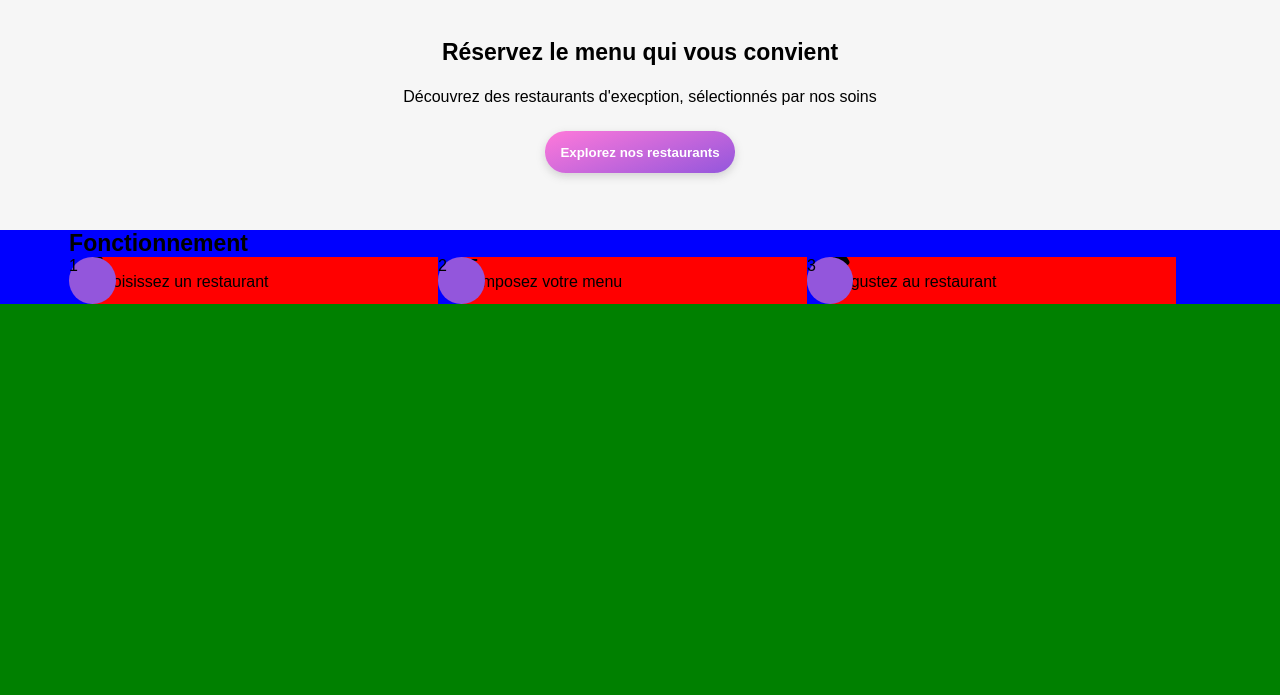
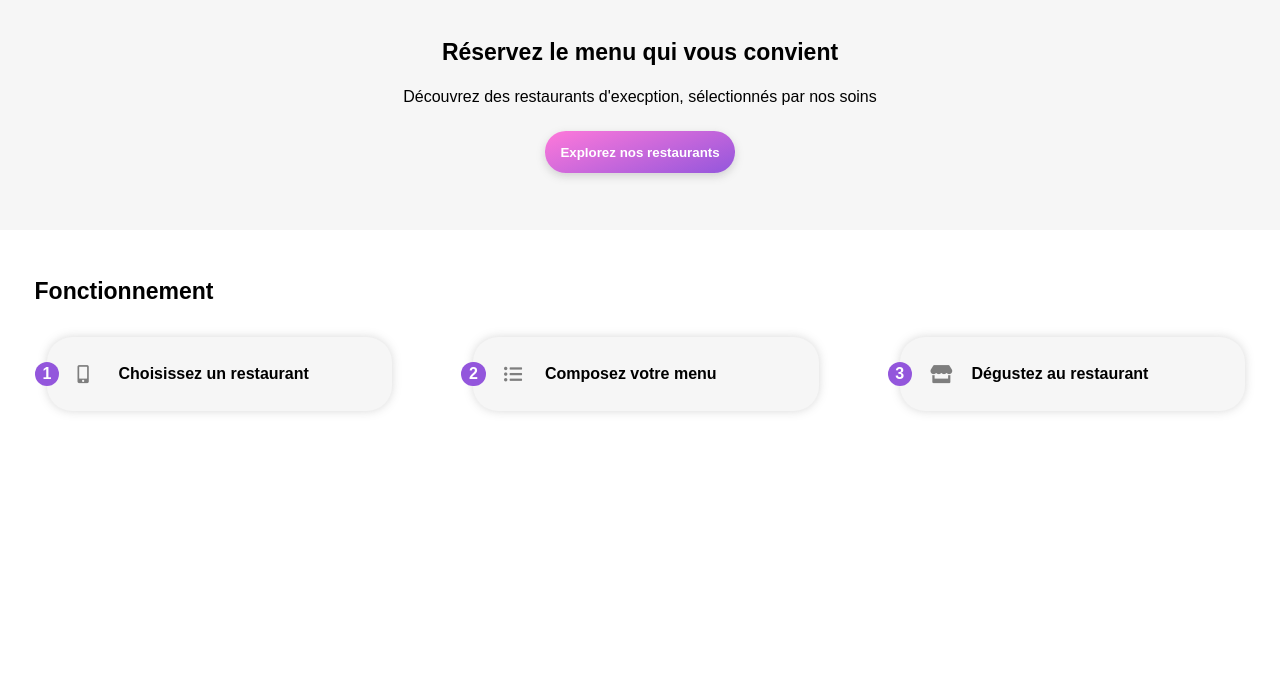
Before and after one commit to Dompou06/DominiquePourriere_3_23112020, a website: page public/index.html in a window 1280 px wide. Shown: the part 105-800 px from the top of the page. Drawn offline with Linux system fonts and the light colour scheme; files whose address does not match are found by name; a web font is replaced by a local one.

Commit message:
Positionnement Fonctionnement

```diff
--- a/public/index.html
+++ b/public/index.html
@@ -69,7 +69,7 @@
                         <div class="choix--n">1</div>
                         <div class="choix--intitule">
                             <div class="icon-choix"><span class="icon-mobile-alt-solid"></span></div>
-                            <div>Choisissez un restaurant</div>
+                            <div class="choix--intitule--text">Choisissez un restaurant</div>
                         </div>
                     </div>
                 </a>
@@ -77,14 +77,14 @@
                     <div class="choix--n">2</div>
                     <div class="choix--intitule">
                         <div class="icon-choix"><i class="icon-list-ul-solid"></i></div>
-                        <div>Composez votre menu</div>
+                        <div class="choix--intitule--text">Composez votre menu</div>
                     </div>
                 </div>
                 <div class="choix">
                     <div class="choix--n">3</div>
                     <div class="choix--intitule">
                         <div class="icon-choix"><i class="icon-store-solid"></i></div>
-                        <div>Dégustez au restaurant</div>
+                        <div class="choix--intitule--text">Dégustez au restaurant</div>
                     </div>
                 </div>
 
--- a/sass/main-d.scss
+++ b/sass/main-d.scss
@@ -3,10 +3,19 @@
 @import "libs/functions.scss";
 
 @media #{$desktop-up} {
-    body {background: green;}
+    .fonctionnement {
+      padding-left: 2.7vw;
+      & &--flex {
+         width: 94.6vw;
+     }
+  }
     .choix {
       & &--intitule {
           width: 27vw;
+          padding-left: 2.4vw;
+          & :nth-child(2) {
+            margin-left: -1.5vw;
+          }
       }
     }
 }
--- a/sass/main-m.scss
+++ b/sass/main-m.scss
@@ -5,13 +5,20 @@
 
 @media #{$mobile-up} {
     .fonctionnement {
+        padding-left: 5.4vw;
         & &--flex {
            flex-direction: column;
+            height: em(270, $tbase);
+            width: 89.2vw;
         }
     }
     .choix {
       & &--intitule {
           width: 83.8vw;
+          padding-left: 10.4vw;
+        & :nth-child(2) {
+            margin-left: 5.5vw;
+        }
       }
     }
 
--- a/sass/main.scss
+++ b/sass/main.scss
@@ -125,38 +125,44 @@ header {
     }
 }
 .fonctionnement {
-    padding-left: 5.4vw;
     width: 100vw;
-    background: blue;
+    margin-top: em(48.4, $tbase);
     & &--flex {
         @include flexbox;
+        justify-content: space-between;
     }
   }
   .choix {
     @include flexbox;
+    align-items: center;
+    margin-top: em(31.7, $tbase);
     & &--n {
-        width: em(46.6, $tbase);
-        height: em(46.6, $tbase);
+        width: em(24.6, $tbase);
+        height: em(24.6, $tbase);
+        font-weight: 800;
+        text-align: center;
+        color: #fff;
+        line-height: em(24.6, $tbase);
         background: $primaire;
         border-radius: 50%;
         z-index: 5;
     }
     & &--intitule {
-        background: red;
-        margin-left: (em(46.6, $tbase) / 2) * -1;
-    }
+      @include flexbox;
+      align-items: center;
+        height: em(74, $tbase);
+        margin-left: (em(24.6, $tbase) / 2) * -1;
+        border-radius: em(25, $tbase);
+        background: $gris-section;
+        box-shadow: rgba($gris-moyen, 0.3) 0 0 em(10, $tbase);
+      & :nth-child(1) {
+        width: 4.7vw;
+        font-size: em(17, $tbase);
+        color: $gris-moyen;
+      }
+      & :nth-child(2) {
+        margin-left: 5.5vw;
+        font-weight: 700;
+      }
+      }
   }
-
-  .choixn {
-    width: em(46.6, $tbase);
-    height: em(46.6, $tbase);
-    font-size: rem(12, $tbase);
-    text-align: center;
-    background: $primaire;
-    margin: em(23.3, $tbase) 0 0 0;
-    line-height: em(46.6, $tbase);
-    font-weight: 700;
-    color: white;
-    border-radius: 50%;
-    z-index: 5;
-  }
```
Also changed, not shown: public/css/style-d.css, public/css/style-m.css, public/css/style.css, 3 other files.
